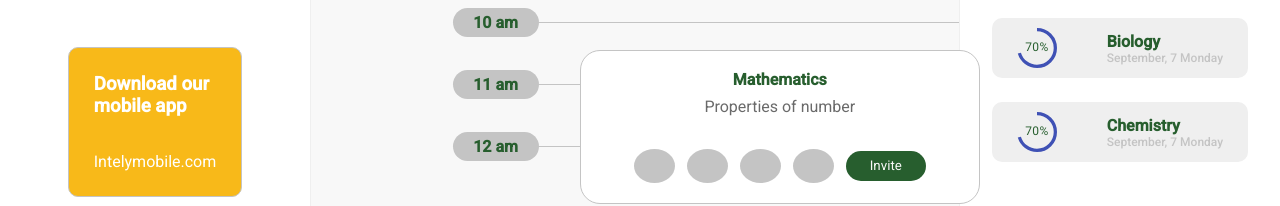
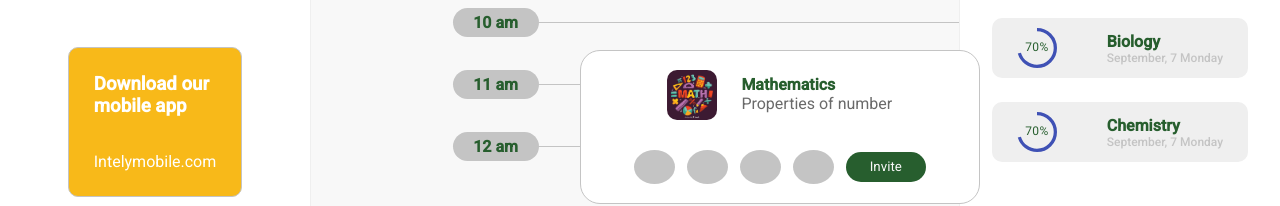
Before and after one commit to Vicenteefenequis/intely-web, a React (Create React App) app: page / in a window 1280 px wide. Shown: the part 722-928 px from the top of the page. Built offline with nearby package versions, Linux system fonts and the light colour scheme.

Commit message:
style: image for card of discpline on schedule

```diff
--- a/src/Components/MainContent/index.tsx
+++ b/src/Components/MainContent/index.tsx
@@ -13,6 +13,8 @@ import {
   Picture,
   HourLine,
 } from "./styles";
+
+import mathematics from "../../assets/mathematics.jpg";
 
 const MainContent: React.FC = () => {
   return (
@@ -64,8 +66,14 @@ const MainContent: React.FC = () => {
         </HourLine>
 
         <CardDiscpline>
-          <h1>Mathematics</h1>
-          <p>Properties of number</p>
+          <div>
+            <img src={mathematics} alt="Image Mathematics" />
+            <div>
+              <h1>Mathematics</h1>
+              <p>Properties of number</p>
+            </div>
+          </div>
+
           <PictureWrapper>
             <Picture />
             <Picture />
--- a/src/Components/MainContent/styles.ts
+++ b/src/Components/MainContent/styles.ts
@@ -144,6 +144,19 @@ export const CardDiscpline = styled.div`
     font-size: 16px;
     color: var(--primary-color);
   }
+  > div {
+    display: flex;
+    align-items: center;
+    img {
+      width: 50px;
+      margin-right: 24px;
+      border-radius: 10px;
+    }
+    div {
+      display: flex;
+      flex-direction: column;
+    }
+  }
 
   p {
     font-size: 16px;
```
Also changed, not shown: src/assets/mathematics.jpg (added).
